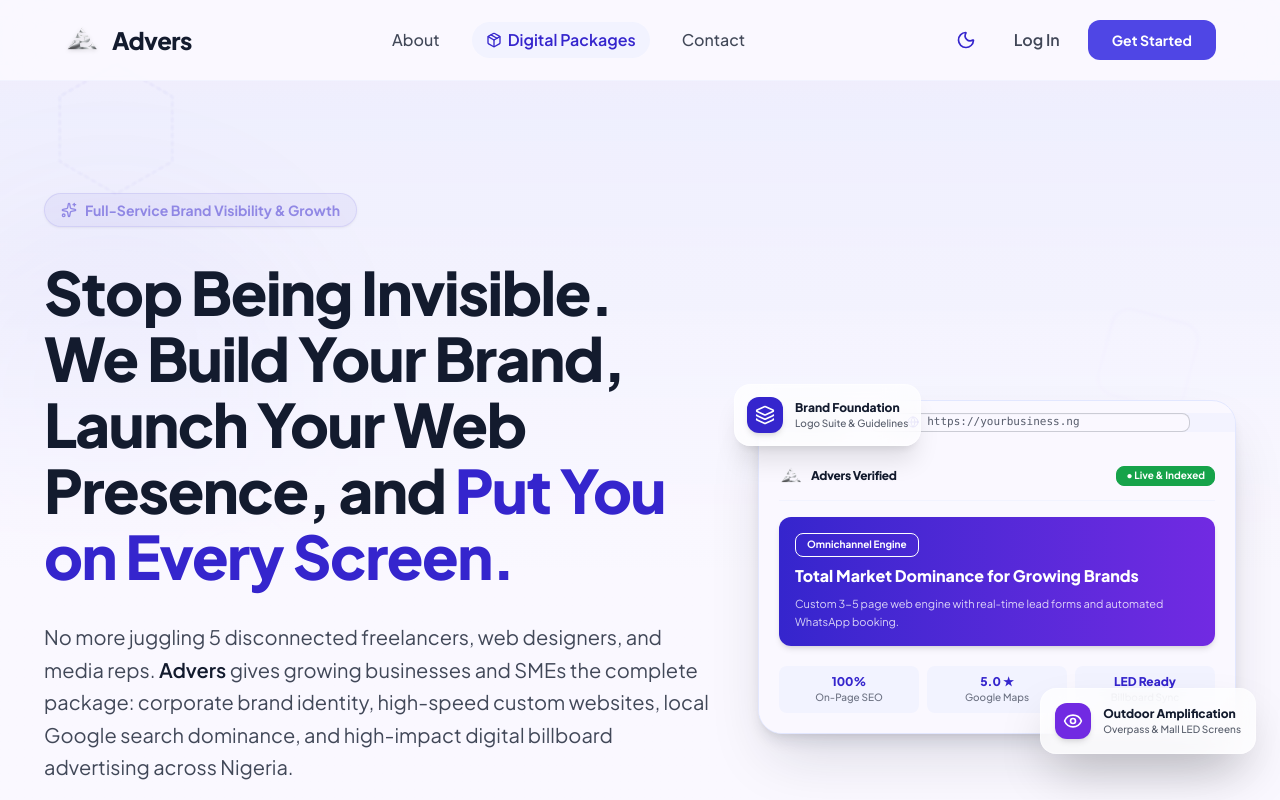
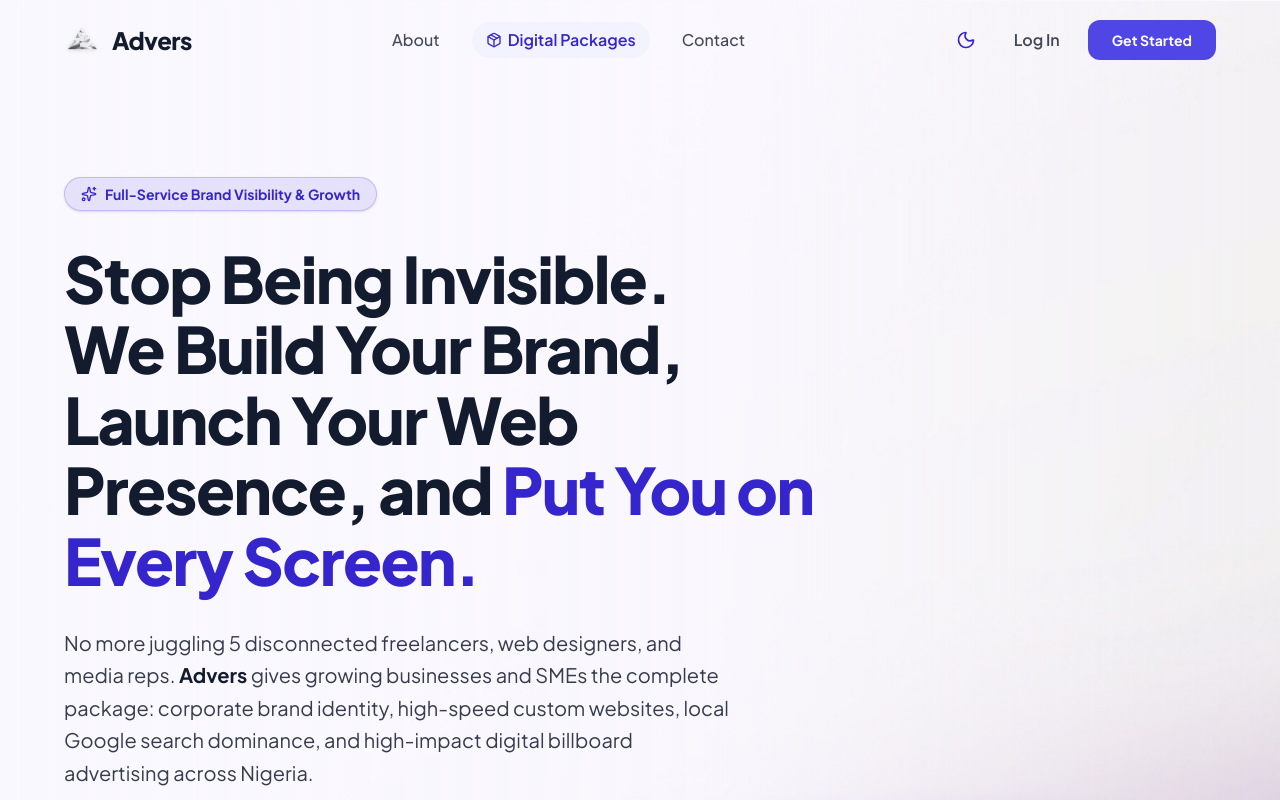
Before and after one commit to NeutronDavis/advers, a Next.js app: page / in a window 1280 px wide. Shown: the top 800 px of the page. Built offline with nearby package versions, Linux system fonts and the light colour scheme.

Commit message:
feat: use hero.jfif as hero background, remove side mockup, and add scroll-triggered navbar transparency

```diff
--- a/src/components/Hero.tsx
+++ b/src/components/Hero.tsx
@@ -2,37 +2,50 @@
 
 import React from "react";
 import Link from "next/link";
-import { ArrowRight, ChevronRight, CheckCircle2, Sparkles, Globe, MapPin, Eye, Layers } from "lucide-react";
+import { ArrowRight, ChevronRight, CheckCircle2, Sparkles } from "lucide-react";
 
 export default function Hero() {
   return (
     <section
       id="hero-section"
-      className="relative w-full overflow-hidden py-12 sm:py-20 lg:py-28 min-h-[600px] flex items-center"
+      className="relative w-full overflow-hidden -mt-16 sm:-mt-20 pt-28 sm:pt-36 lg:pt-44 pb-16 sm:pb-24 lg:pb-32 min-h-[620px] sm:min-h-[720px] flex items-center"
     >
-      {/* Background glow & subtle pattern */}
-      <div className="absolute inset-0 w-full h-full bg-gradient-to-b from-primary/5 via-base-100 to-base-100 pointer-events-none" />
+      {/* Full Screen Edge-to-Edge Background Image with Entrance Scale Animation */}
+      <div
+        className="absolute inset-0 w-full h-full bg-cover bg-center bg-no-repeat hero-animate-bg"
+        style={{ backgroundImage: `url("/hero.jfif")` }}
+      />
 
-      <div className="relative z-10 max-w-[1240px] mx-auto px-4 sm:px-6 w-full">
-        <div className="grid grid-cols-1 lg:grid-cols-12 gap-12 lg:gap-8 items-center">
+      {/* Theme-Adaptive High-Contrast Gradient Overlay (Light / Dark) */}
+      <div className="absolute inset-0 w-full h-full hero-overlay-gradient pointer-events-none" />
 
-          {/* Left Column: Core Positioning & CTAs */}
-          <div className="lg:col-span-7 space-y-6 sm:space-y-8">
-            <div className="inline-flex items-center gap-2 bg-primary/10 text-primary px-4 py-1.5 rounded-full text-xs sm:text-sm font-bold border border-primary/20 shadow-sm animate-pulse">
+      {/* Subtle bottom fade into the base background */}
+      <div className="absolute bottom-0 inset-x-0 h-28 sm:h-36 bg-gradient-to-t from-base-100 via-base-100/60 to-transparent pointer-events-none" />
+
+      {/* Inner Content Container */}
+      <div className="relative z-10 max-w-[1200px] mx-auto px-4 sm:px-6 w-full">
+        <div className="max-w-2xl lg:max-w-3xl space-y-6 sm:space-y-8">
+
+          {/* Service Pillar Badge */}
+          <div className="inline-flex items-center gap-2 bg-primary/10 text-primary px-4 py-1.5 rounded-full text-xs sm:text-sm font-bold border border-primary/20 shadow-sm backdrop-blur-md">
             <Sparkles className="w-4 h-4" />
             <span>Full-Service Brand Visibility &amp; Growth</span>
           </div>
 
-            <h1 className="hero-animate-title text-3xl sm:text-5xl lg:text-[3.75rem] font-extrabold text-base-content leading-[1.1] tracking-tight">
+          {/* High-Converting Main Headline */}
+          <h1 className="hero-animate-title text-3xl sm:text-5xl lg:text-[4rem] font-extrabold text-base-content leading-[1.1] tracking-tight">
             Stop Being Invisible. <br className="hidden sm:block" />
-              We Build Your Brand, Launch Your Web Presence, and <span className="text-primary">Put You on Every Screen.</span>
+            We Build Your Brand, Launch Your Web Presence, and{" "}
+            <span className="text-primary">Put You on Every Screen.</span>
           </h1>
 
-            <p className="hero-animate-sub text-base sm:text-lg lg:text-xl text-base-content/80 max-w-2xl leading-relaxed font-normal">
+          {/* Subtext Highlighting The Unified Agency Standard */}
+          <p className="hero-animate-sub text-base sm:text-lg lg:text-xl text-base-content/85 max-w-2xl leading-relaxed font-normal">
             No more juggling 5 disconnected freelancers, web designers, and media reps.{" "}
-              <strong className="text-base-content font-semibold">Advers</strong> gives growing businesses and SMEs the complete package: corporate brand identity, high-speed custom websites, local Google search dominance, and high-impact digital billboard advertising across Nigeria.
+            <strong className="text-base-content font-bold">Advers</strong> gives growing businesses and SMEs the complete package: corporate brand identity, high-speed custom websites, local Google search dominance, and high-impact digital billboard advertising across Nigeria.
           </p>
 
+          {/* Action CTAs */}
           <div className="hero-animate-btns flex flex-col sm:flex-row items-stretch sm:items-center gap-3.5 sm:gap-4 pt-2">
             <Link
               href="/visibility-journey"
@@ -44,7 +57,7 @@
 
             <a
               href="#packages"
-                className="btn btn-outline border-base-300 hover:bg-base-200 text-base-content text-base sm:text-lg rounded-xl font-bold flex items-center justify-center gap-1.5 px-6 py-3.5 h-auto transition-all"
+              className="btn btn-outline border-base-content/25 hover:bg-base-content/10 text-base-content text-base sm:text-lg rounded-xl font-bold flex items-center justify-center gap-1.5 px-6 py-3.5 h-auto transition-all backdrop-blur-md"
             >
               Explore Packages
               <ChevronRight className="w-5 h-5 opacity-60" />
@@ -52,7 +65,7 @@
           </div>
 
           {/* Micro Trust Indicators */}
-            <div className="pt-2 grid grid-cols-1 sm:grid-cols-3 gap-3 text-xs sm:text-sm text-base-content/75 font-semibold">
+          <div className="pt-2 grid grid-cols-1 sm:grid-cols-3 gap-3 text-xs sm:text-sm text-base-content/85 font-semibold">
             <div className="flex items-center gap-2">
               <CheckCircle2 className="w-4 h-4 text-primary shrink-0" />
               <span>Brand, Web &amp; Outdoor</span>
@@ -66,84 +79,6 @@
               <span>Across Lagos, Abuja &amp; PH</span>
             </div>
           </div>
-          </div>
-
-          {/* Right Column: Interactive daisyUI Omnichannel Mockup */}
-          <div className="lg:col-span-5 relative">
-            <div className="relative mx-auto max-w-lg lg:max-w-none">
-
-              {/* daisyUI Browser Mockup (Web Engine) */}
-              <div className="mockup-browser border border-base-300 bg-base-100 shadow-3d rounded-3xl overflow-hidden">
-                <div className="mockup-browser-toolbar bg-base-200/80">
-                  <div className="input input-xs bg-base-100 text-base-content/70 font-mono text-[11px] flex items-center gap-2">
-                    <Globe className="w-3 h-3 text-primary" />
-                    https://yourbusiness.ng
-                  </div>
-                </div>
-
-                <div className="bg-base-100 p-5 space-y-4">
-                  {/* Mockup Header */}
-                  <div className="flex items-center justify-between border-b border-base-200 pb-3">
-                    <div className="flex items-center gap-2">
-                      <img src="/logo.png" alt="Advers" className="h-6 w-auto object-contain" />
-                      <span className="font-extrabold text-xs tracking-tight text-base-content">Advers Verified</span>
-                    </div>
-                    <span className="badge badge-success badge-sm font-bold text-[10px]">● Live &amp; Indexed</span>
-                  </div>
-
-                  {/* Mockup Hero Card inside browser */}
-                  <div className="rounded-xl bg-gradient-to-r from-primary to-secondary p-4 text-white shadow-md space-y-2">
-                    <span className="badge badge-outline text-white text-[10px] font-bold">Omnichannel Engine</span>
-                    <h4 className="font-extrabold text-sm sm:text-base leading-snug">
-                      Total Market Dominance for Growing Brands
-                    </h4>
-                    <p className="text-[11px] text-white/80 leading-relaxed">
-                      Custom 3-5 page web engine with real-time lead forms and automated WhatsApp booking.
-                    </p>
-                  </div>
-
-                  {/* 3 mini stats inside mockup */}
-                  <div className="grid grid-cols-3 gap-2 text-center pt-1">
-                    <div className="bg-base-200 p-2 rounded-lg">
-                      <div className="text-primary font-black text-xs">100%</div>
-                      <div className="text-[10px] text-base-content/60 font-medium">On-Page SEO</div>
-                    </div>
-                    <div className="bg-base-200 p-2 rounded-lg">
-                      <div className="text-primary font-black text-xs">5.0 ★</div>
-                      <div className="text-[10px] text-base-content/60 font-medium">Google Maps</div>
-                    </div>
-                    <div className="bg-base-200 p-2 rounded-lg">
-                      <div className="text-primary font-black text-xs">LED Ready</div>
-                      <div className="text-[10px] text-base-content/60 font-medium">Billboard Sync</div>
-                    </div>
-                  </div>
-                </div>
-              </div>
-
-              {/* Floating Badge 1: Brand Foundation Pill */}
-              <div className="absolute -top-4 -left-4 sm:-left-6 glass-card p-3 rounded-2xl shadow-xl border border-base-200 flex items-center gap-3 backdrop-blur-md">
-                <div className="w-9 h-9 rounded-xl bg-primary text-primary-content flex items-center justify-center font-bold shadow-md">
-                  <Layers className="w-5 h-5" />
-                </div>
-                <div>
-                  <div className="text-xs font-extrabold text-base-content">Brand Foundation</div>
-                  <div className="text-[10px] text-base-content/70 font-medium">Logo Suite &amp; Guidelines</div>
-                </div>
-              </div>
-
-              {/* Floating Badge 2: Outdoor Billboard Amplifier */}
-              <div className="absolute -bottom-5 -right-3 sm:-right-5 glass-card p-3.5 rounded-2xl shadow-2xl border border-base-200 flex items-center gap-3 backdrop-blur-md">
-                <div className="w-9 h-9 rounded-xl bg-secondary text-white flex items-center justify-center font-bold shadow-md">
-                  <Eye className="w-5 h-5" />
-                </div>
-                <div>
-                  <div className="text-xs font-extrabold text-base-content">Outdoor Amplification</div>
-                  <div className="text-[10px] text-base-content/70 font-medium">Overpass &amp; Mall LED Screens</div>
-                </div>
-              </div>
-
-            </div>
-          </div>
 
         </div>
       </div>
--- a/src/components/Navbar.tsx
+++ b/src/components/Navbar.tsx
@@ -1,23 +1,47 @@
 "use client";
 
-import React, { useState } from "react";
+import React, { useState, useEffect } from "react";
 import Link from "next/link";
 import { usePathname } from "next/navigation";
-import { Sparkles, Menu, X ,Package} from "lucide-react";
+import { Sparkles, Menu, X, Package } from "lucide-react";
 import ThemeToggle from "@/components/ThemeToggle";
 
 export default function Navbar() {
   const [mobileOpen, setMobileOpen] = useState(false);
+  const [isScrolled, setIsScrolled] = useState(false);
   const pathname = usePathname();
+  const isHome = pathname === "/";
+
+  useEffect(() => {
+    const handleScroll = () => {
+      if (window.scrollY > 40) {
+        setIsScrolled(true);
+      } else {
+        setIsScrolled(false);
+      }
+    };
+
+    handleScroll();
+    window.addEventListener("scroll", handleScroll, { passive: true });
+    return () => window.removeEventListener("scroll", handleScroll);
+  }, []);
+
+  const isTransparent = isHome && !isScrolled && !mobileOpen;
 
   return (
-    <header className="sticky top-0 w-full z-[100] bg-base-100/85 backdrop-blur-xl border-b border-base-200 transition-colors">
+    <header
+      className={`sticky top-0 w-full z-[100] transition-all duration-300 ${
+        isTransparent
+          ? "bg-transparent border-b border-transparent shadow-none"
+          : "bg-base-100/90 backdrop-blur-xl border-b border-base-200 shadow-sm"
+      }`}
+    >
       <div className="flex justify-between items-center max-w-[1200px] mx-auto px-4 sm:px-6 h-16 sm:h-20">
         {/* Brand Logo */}
         <Link href="/" className="flex items-center gap-2.5 sm:gap-3 group shrink-0">
           <img
             src="/logo.png"
-            alt="Advers Logo"
+            alt="Advers"
             className="h-7 sm:h-9 w-auto object-contain group-hover:scale-105 transition-transform filter drop-shadow-sm"
           />
           <span className="text-xl sm:text-2xl font-extrabold text-base-content tracking-tight">
```
Lines whose indentation alone changed are shown as unchanged.
